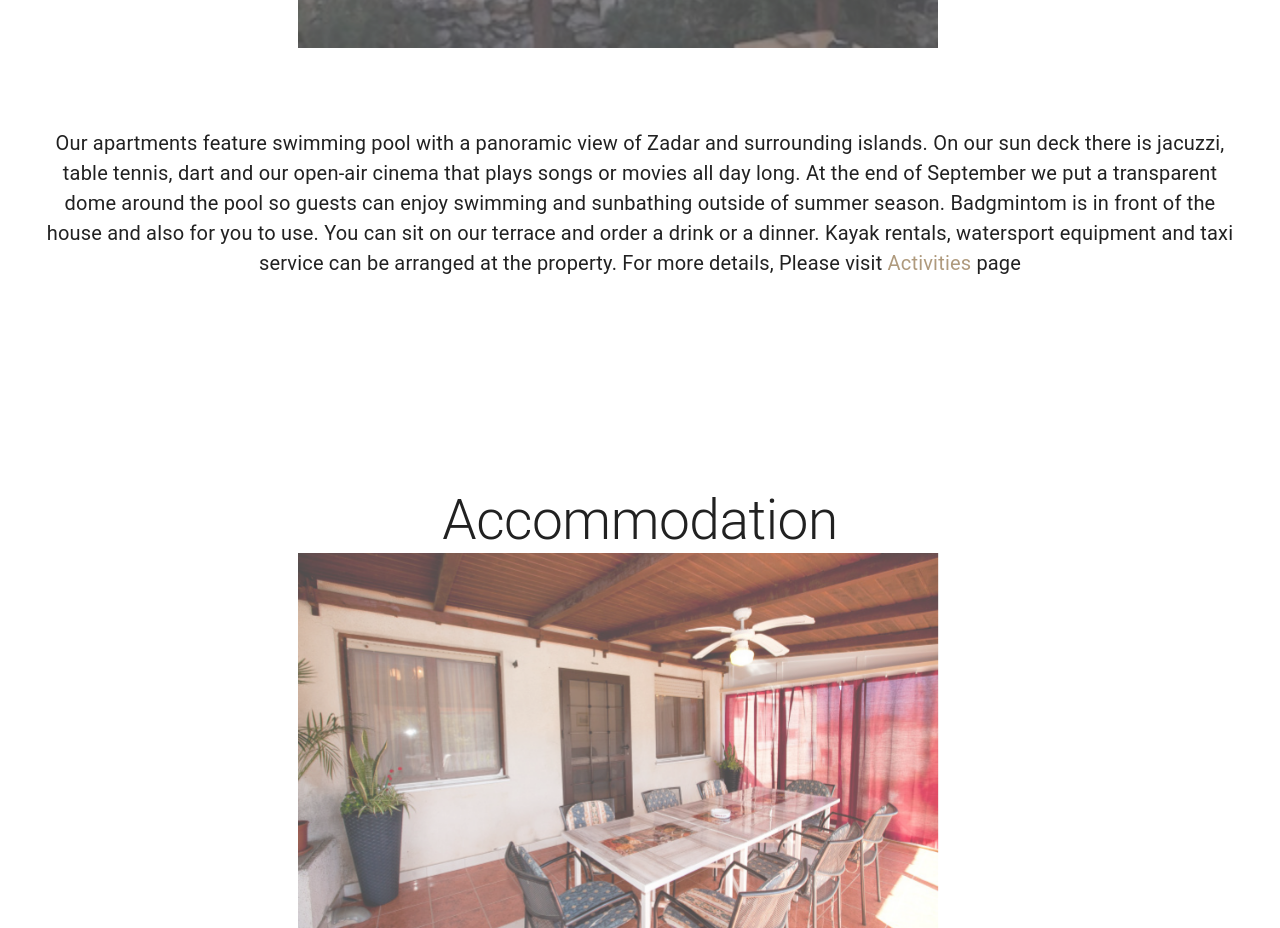
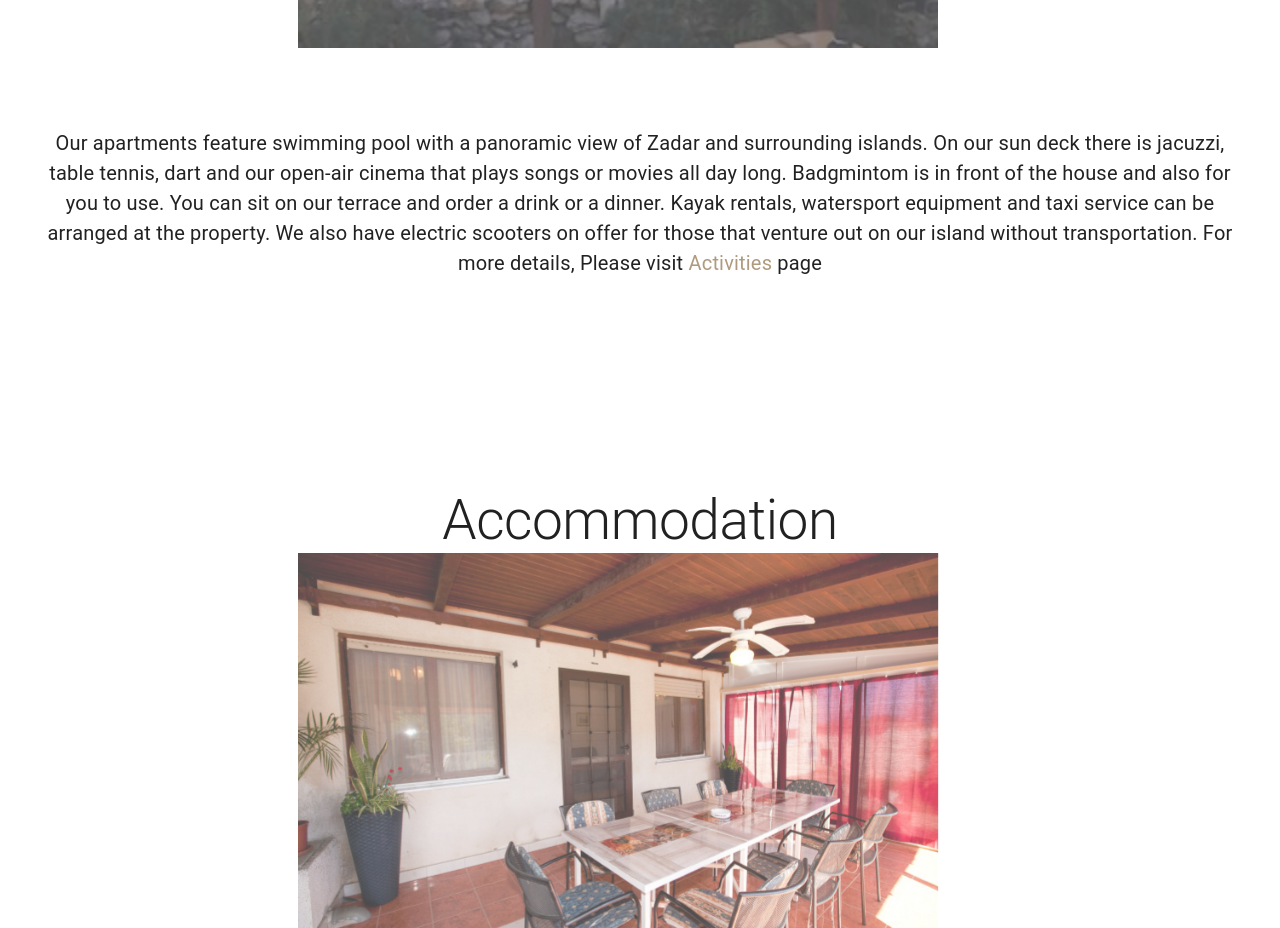
Before and after one commit to krizzyinfinity/ruza, a React (Create React App) app in the folder frontend/: page / in a window 1280 px wide. Shown: the part 1480-2408 px from the top of the page. Built offline with nearby package versions, Linux system fonts and the light colour scheme; no server answers.

Commit message:
scooters added

```diff
--- a/frontend/src/components/Section.jsx
+++ b/frontend/src/components/Section.jsx
@@ -14,7 +14,7 @@ import cinema from "../images/cinema.jpeg";
 import sauna from "../images/sauna.jpg";
 import pool from "../images/pool.jpg";
 import pool3 from "../images/pool3.JPG";
-import poolTr from "../images/poolTr.jpg";
+import poolTr from "../images/elSkuter.jpg";
 import tennis from "../images/tennis.jpeg";
 import jacuzzi from "../images/jacuzzi.jpg";
 import { Link } from "react-router-dom";
--- a/frontend/src/i18n.js
+++ b/frontend/src/i18n.js
@@ -47,7 +47,7 @@ i18n
           success:"Successfully booked your accommodation!",
           checkInbox:"Please check your inbox for confirmation email!",
           amenities:"Amenities",
-          section1:"Our apartments feature swimming pool with a panoramic view of Zadar and surrounding islands. On our sun deck there is jacuzzi, table tennis, dart and our open-air cinema that plays songs or movies all day long. At the end of September we put a transparent dome around the pool so guests can enjoy swimming and sunbathing outside of summer season. Badgmintom is in front of the house and also for you to use.  You can sit on our terrace and order a drink or a dinner. Kayak rentals, watersport equipment and taxi service can be arranged at the property. For more details, Please visit ",
+          section1:"Our apartments feature swimming pool with a panoramic view of Zadar and surrounding islands. On our sun deck there is jacuzzi, table tennis, dart and our open-air cinema that plays songs or movies all day long. Badgmintom is in front of the house and also for you to use.  You can sit on our terrace and order a drink or a dinner. Kayak rentals, watersport equipment and taxi service can be arranged at the property. We also have electric scooters on offer for those that venture out on our island without transportation. For more details, Please visit ",
           activities:"Activities",
           page:" page",
           section2: "We have two studio apartments, two one-bedroom apartments and one two-bedroom apartment. Small apartments are only comfortable for 2 people plus small child, or three people if it is a short-term stay as two beds are in the same room even in one-bedroom apartments, so it is something to keep in mind if you want to book the accommodation with us. For more details and to check availability, please visit ",
@@ -94,7 +94,7 @@ choosePrice: "Please choose dates to see seasonal prices"
           success:"Uspješno sterezervirali svoj smještaj!",
           checkInbox:"Provjerite svoju e-poštu za potvrdu plaćanja!",
           amenities:"Sadržaji",
-          section1:"Naši apartmani imaju bazen s panoramskim pogledom na Zadar i okolne otoke. Na našoj sunčanoj terasi nalazi se jacuzzi, stolni tenis, pikado i naše kino na otvorenom u kojem se cijeli dan vrte pjesme ili filmovi. Krajem devetog mjeseca stavimo prozirni šator oko bazena da se naši gosti mogu kupati i suncati i izvan ljetne sezone. Badgmintom je ispred kuće i također ga možete koristiti. Možete sjesti na našu terasu i naručiti piće ili večeru. U objektu je moguće organizirati najam kajaka, opremu za vodene sportove, supove i usluge taksija. Za više detalja, posjetite ",
+          section1:"Naši apartmani imaju bazen s panoramskim pogledom na Zadar i okolne otoke. Na našoj sunčanoj terasi nalazi se jacuzzi, stolni tenis, pikado i naše kino na otvorenom u kojem se cijeli dan vrte pjesme ili filmovi. Badgmintom je ispred kuće i također ga možete koristiti. Možete sjesti na našu terasu i naručiti piće ili večeru. U objektu je moguće organizirati najam kajaka, opremu za vodene sportove, supove i usluge taksija. Takodjer imamo u ponudi i elektricne skutere povoljno za one koji dodju bez prevoza. Za više detalja, posjetite ",
           activities:"Aktivnosti",
           page:" stranicu",
           section2: "Imamo dva studio apartmana, dva jednosobna apartmana i jedan dvosobni apartman. Mali apartmani su udobni samo za 2 osobe plus malo dijete, ili tri osobe ako se radi o kratkotrajnom boravku jer su dva kreveta u istoj prostoriji čak i u jednosobnim apartmanima, tako da je nešto što treba imati na umu ako želite rezervirati smještaj kod nas. Za više pojedinosti i provjeru dostupnosti posjetite ",
```
Also changed, not shown: frontend/src/images/elSkuter.jpg (added), frontend/src/images/poolTr.jpg (deleted).
